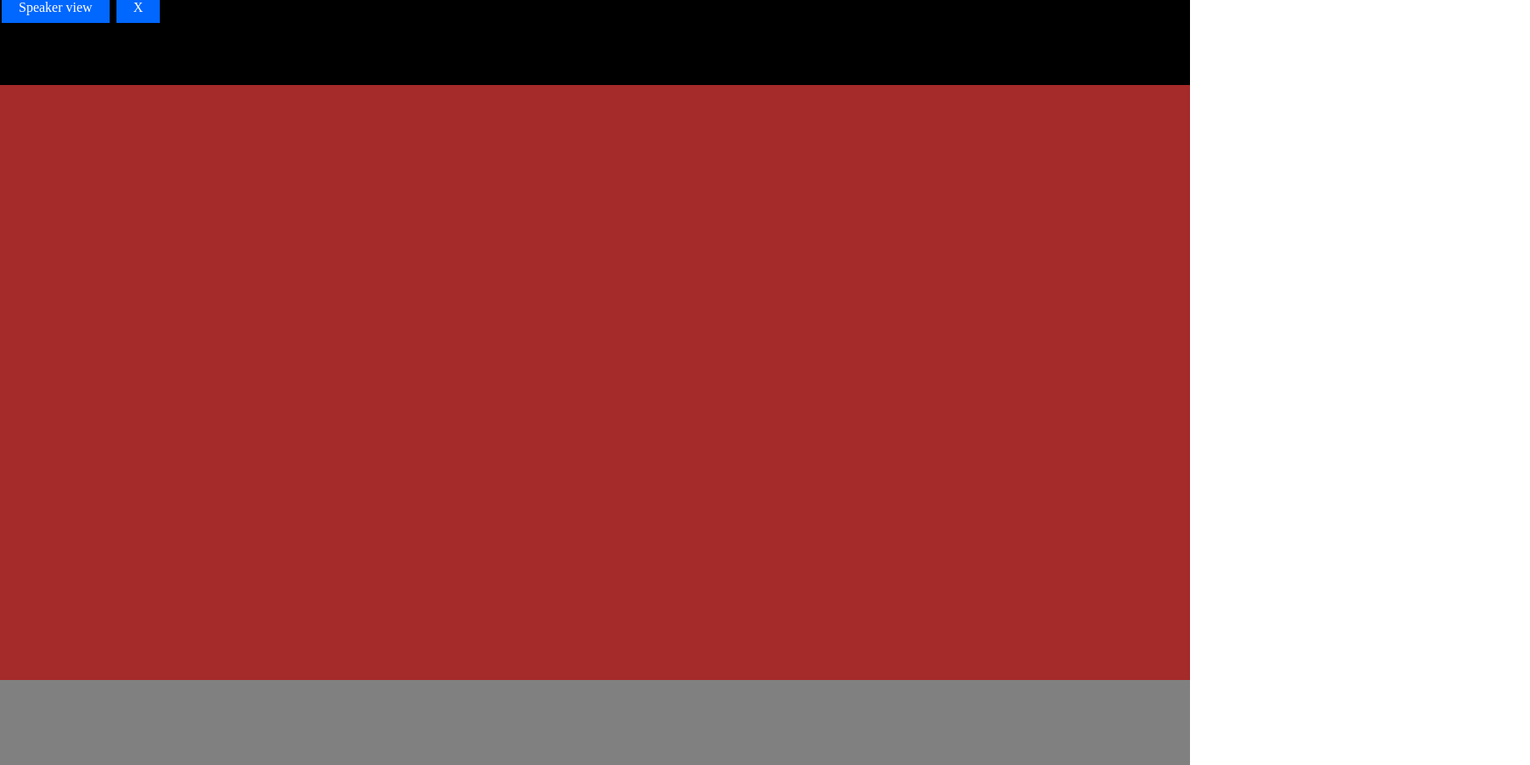
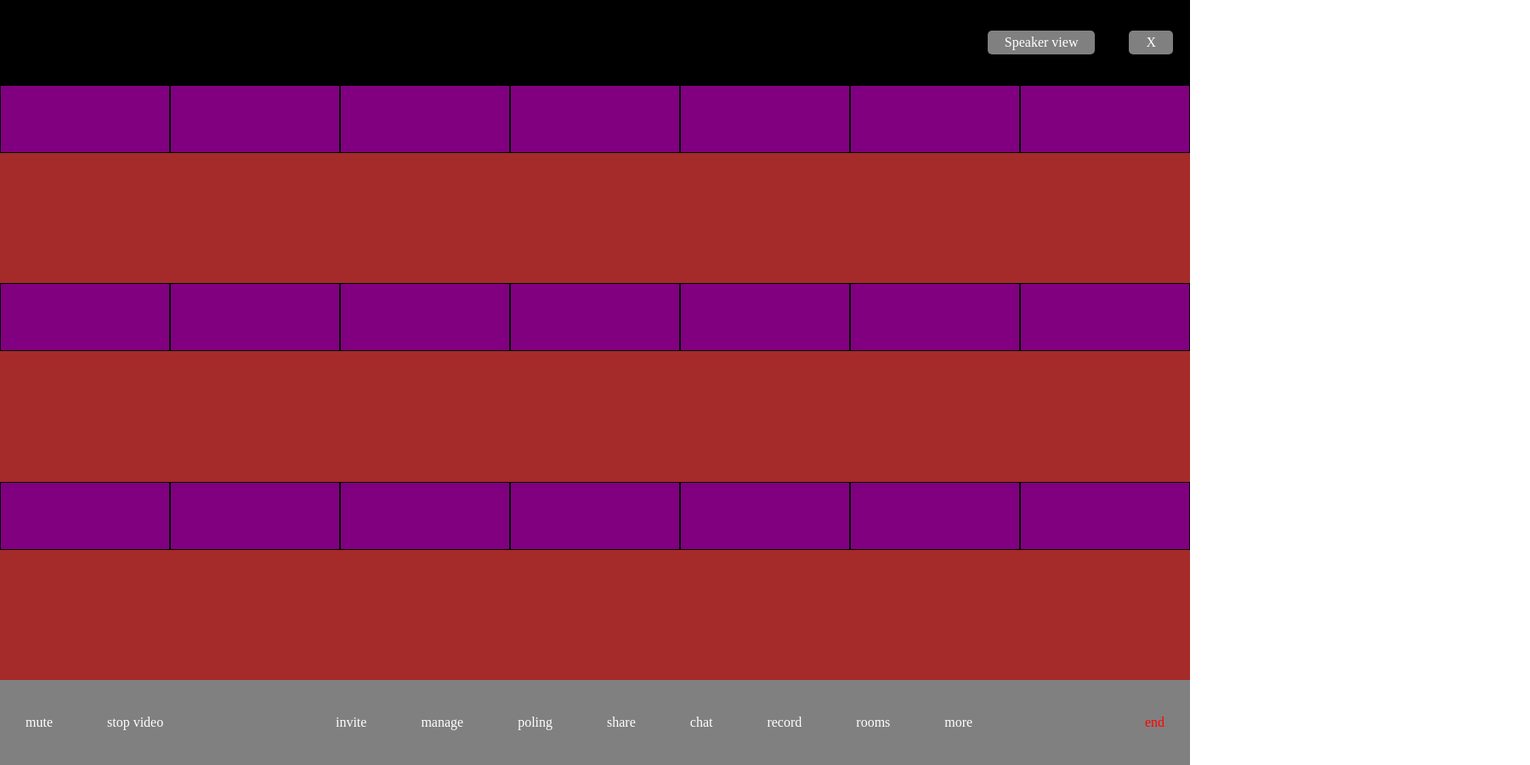
Before and after one commit to CapRex46/html-css-zoom, a plain HTML site: page index.html in a window 1280 px wide. Shown: the whole page at 85% size, 1800 px wide, since content can reach past the window. Drawn offline with Linux system fonts and the light colour scheme.

Commit message:
finito footer iniziato main

```diff
--- a/index.html
+++ b/index.html
@@ -8,15 +8,51 @@
     <link rel="stylesheet" href="style.css">
 </head>
 <body>
-    <div class="container">
-        <header>
-            <div class="">
-                <a href="" class="button">Speaker view</a>
-                <a href="" class="button">X</a>
-            </div>
-        </header>
-        <main></main>
-        <footer></footer>
-    </div>
+    <header>
+        <a href="" class="buttonv1">Speaker view</a>
+        <a href="" class="buttonv1">X</a>
+    </header>
+    <main>
+        <div class="user"></div>
+        <div class="user"></div>
+        <div class="user"></div>
+        <div class="user"></div>
+        <div class="user"></div>
+        <div class="user"></div>
+        <div class="user"></div>
+        <div class="user"></div>
+        <div class="user"></div>
+        <div class="user"></div>
+        <div class="user"></div>
+        <div class="user"></div>
+        <div class="user"></div>
+        <div class="user"></div>
+        <div class="user"></div>
+        <div class="user"></div>
+        <div class="user"></div>
+        <div class="user"></div>
+        <div class="user"></div>
+        <div class="user"></div>
+        <div class="user"></div>
+    </main>
+    <footer>
+        <div class="left-foot">
+            <a href="buttonfoot" class="buttonfoot">mute</a>
+            <a href="buttonfoot" class="buttonfoot">stop video</a>
+        </div>
+        <div class="center-footer">
+            <a href="buttonfoot" class="buttonfoot center">invite</a>
+            <a href="buttonfoot" class="buttonfoot center">manage</a>
+            <a href="buttonfoot" class="buttonfoot center">poling</a>
+            <a href="buttonfoot" class="buttonfoot center">share</a>
+            <a href="buttonfoot" class="buttonfoot center">chat</a>
+            <a href="buttonfoot" class="buttonfoot center">record</a>
+            <a href="buttonfoot" class="buttonfoot center">rooms</a>
+            <a href="buttonfoot" class="buttonfoot center">more</a>
+        </div>
+        <div class="right-foot">
+            <a href="buttonfoot" class="buttonfoot end">end</a>
+        </div>
+    </footer>
 </body>
 </html>
--- a/style.css
+++ b/style.css
@@ -4,39 +4,73 @@
     box-sizing: border-box;
 }
 
-.container{
-    width: 1800px;
-    margin: 0 auto;
-    background: white;
-}
-
 header{
     width: 1400px;
     height: 100px;
     background-color:black ;
-    display: flex
+    display: flex;
+    justify-content: flex-end;
+    align-items: center;
 }
 
 main{
     width: 1400px;
     height: 700px;
     background-color: brown;
+    display: flex;
+    flex-flow: row wrap;
+    justify-content: space-evenly;
+}
+
+.user{
+    width: 200px;
+    height: 80px;
+    background: purple;
+    border: 1px black solid;
+    padding: 5px;
 }
 
 footer{
     width: 1400px;
     height: 100px;
     background-color: gray;
+    display: flex;
+    align-items: center;
+    justify-content: space-between;
 }
 
-.button {
-    background-color: #0067ff;
-    border: none;
+.buttonv1{
+    background-color: gray;
+    border-radius: 5px;
     color: white;
-    padding: 10px 20px;
+    padding: 5px 20px;
     text-align: center;
     text-decoration: none;
     font-size: 16px;
-    margin: 4px 2px;
+    margin: 14px 20px;
     cursor: pointer;
 }
+
+.buttonfoot{
+    background-color: gray;
+    border-radius: 5px;
+    color: white;
+    padding: 30px;
+    text-align: center;
+    text-decoration: none;
+    font-size: 16px;
+    cursor: pointer;
+    flex-grow: 1;
+}
+
+.center{
+    padding: 30px;
+}
+
+.end{
+    color: red;
+}
+
+.buttonfoot:hover{
+    border: 1px black solid;
+}
```
